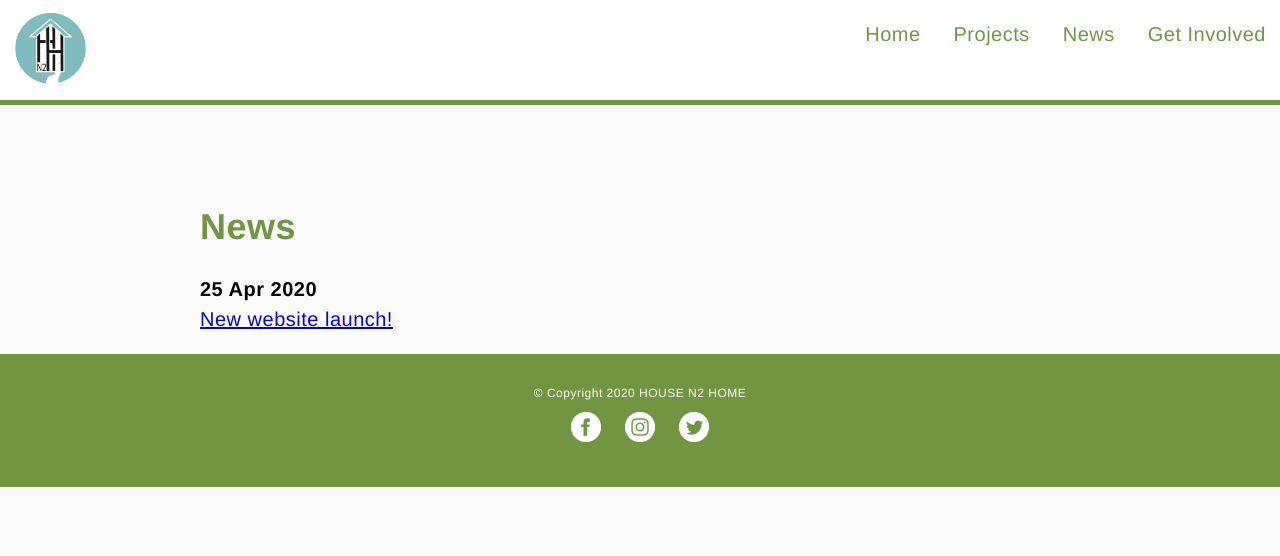
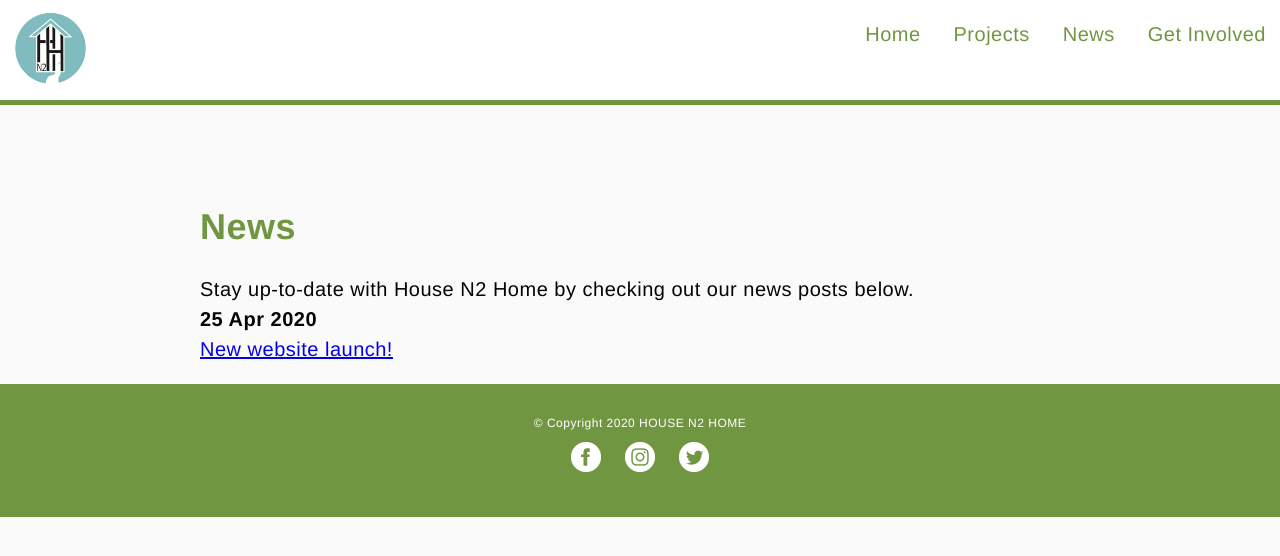
Before and after one commit to si-air2020/si-air2020.github.io, a Jekyll site: the page built from news/index.html, in a window 1280 px wide. Shown: the top 556 px of the page. Built offline with Jekyll 4.4.1, drawn with Linux system fonts in a browser that asks for light colours.

Commit message:
Update index.html

```diff
--- a/news/index.html
+++ b/news/index.html
@@ -4,6 +4,7 @@ title: News
 ---
 <div class="news-section">
 	<h1>{{ page.title }}</h1>
+	<p>Stay up-to-date with House N2 Home by checking out our news posts below.</p>
 	<ul class="posts">
 
 	  {% for post in site.posts %}
```
